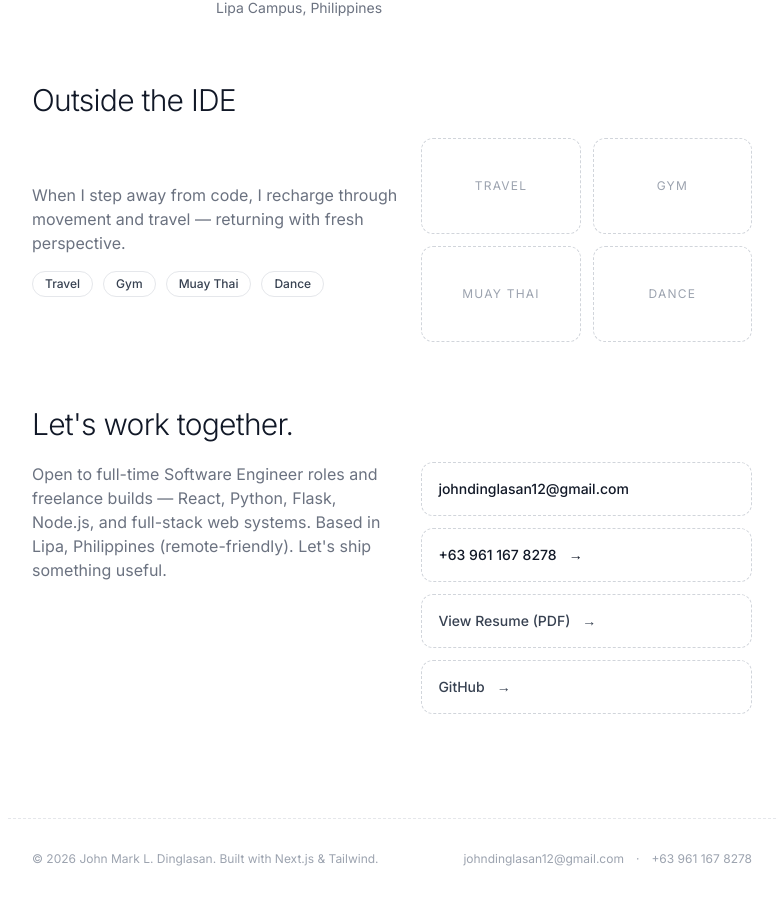
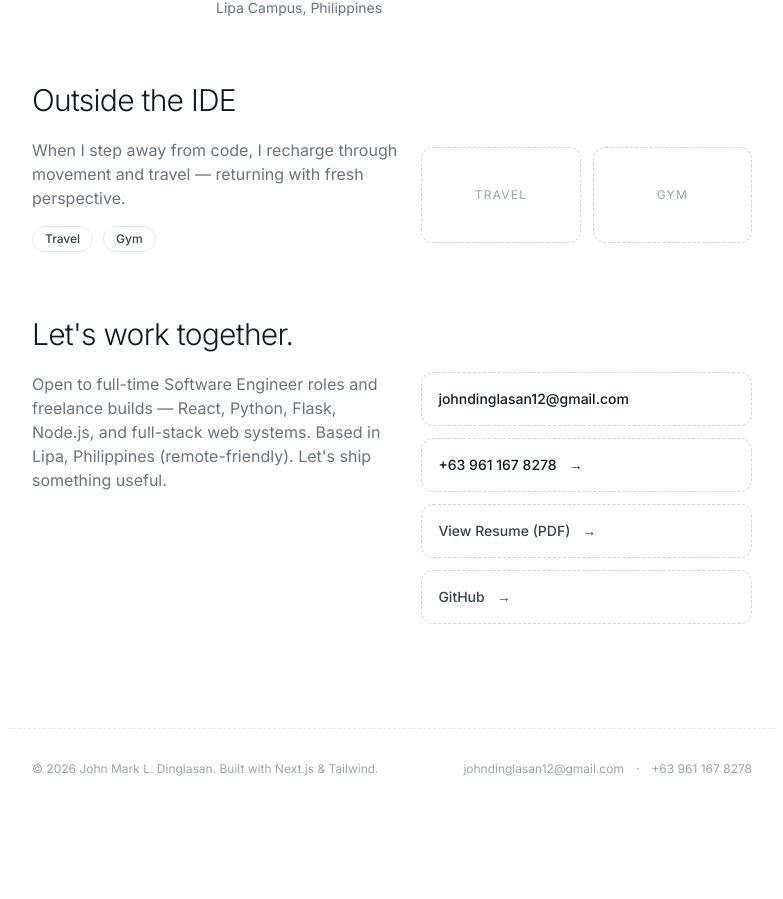
Before and after one commit to Jayem09/portfolio, a Next.js app: page / in a window 1280 px wide. Shown: the part 3251-4150 px from the top of the page, without its empty margins (248-1031 px from the left). After the commit the page ends 4060 px from the top, so only its background shows below. Built offline with nearby package versions, Linux system fonts and the light colour scheme; no server answers.

Commit message:
feat: remove Muay Thai and Dance from OutsideIDE

```diff
--- a/components/sections/OutsideIDE.tsx
+++ b/components/sections/OutsideIDE.tsx
@@ -8,7 +8,7 @@ export default function OutsideIDE() {
             When I step away from code, I recharge through movement and travel — returning with fresh perspective.
           </p>
           <div className="flex flex-wrap gap-2.5">
-            {["Travel", "Gym", "Muay Thai", "Dance"].map((t) => (
+            {["Travel", "Gym"].map((t) => (
               <span key={t} className="inline-flex items-center rounded-full border border-gray-200 dark:border-gray-700 bg-white dark:bg-ink px-3 py-1 text-xs font-medium text-gray-700 dark:text-gray-200">
                 {t}
               </span>
@@ -16,7 +16,7 @@ export default function OutsideIDE() {
           </div>
         </div>
         <div className="grid grid-cols-2 gap-3">
-          {["Travel", "Gym", "Muay Thai", "Dance"].map((label) => (
+          {["Travel", "Gym"].map((label) => (
             <div key={label} className="h-24 rounded-xl border border-dashed border-gray-300 dark:border-gray-700 dark:bg-ink bg-white grid place-items-center text-xs tracking-widest text-gray-400 dark:text-gray-500">
               {label.toUpperCase()}
             </div>
```
